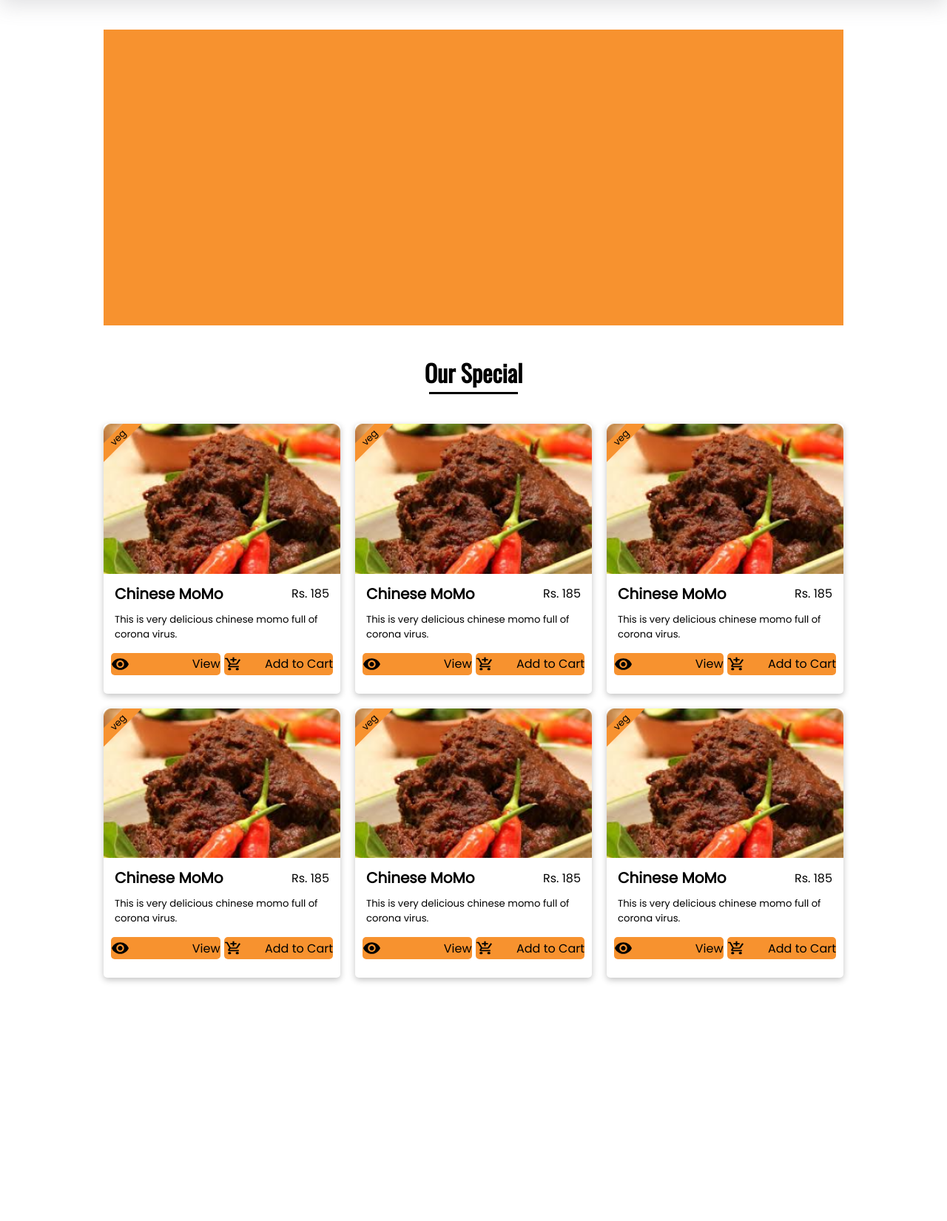
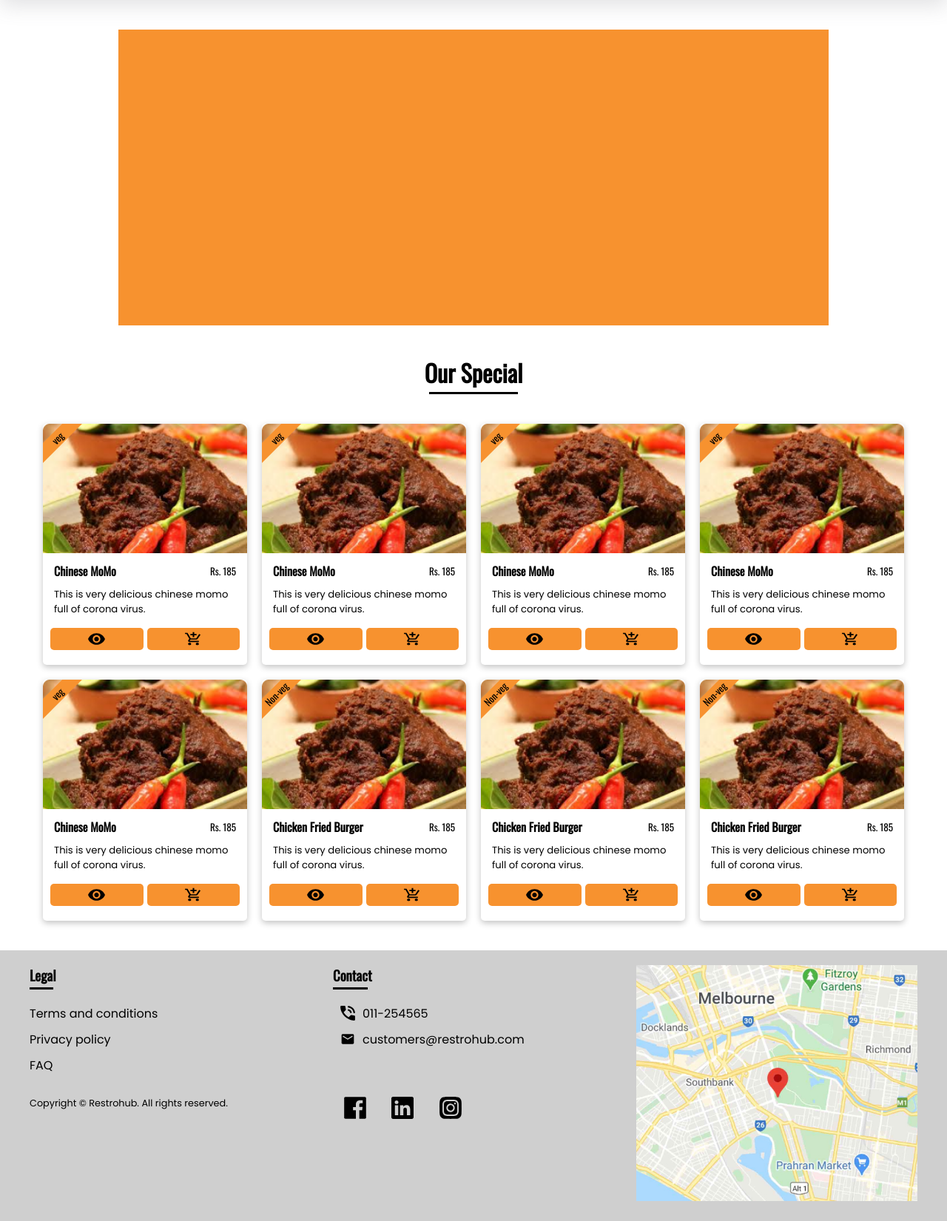
Before and after one commit to coderSuresh/online-food-ordering-system, a PHP site: page / in a window 1280 px wide. Shown: the part 70-1721 px from the top of the page at 74% size. Before the commit the page ends 1398 px from the top, so only its background shows below. Run offline with PHP 8.4, Linux system fonts and the light colour scheme; some libraries are stand-ins or nearby versions.

Commit message:
feat: add footer

```diff
--- /dev/null
+++ b/index.html
@@ -0,0 +1,300 @@
+<?php
+session_start();
+?>
+<!DOCTYPE html>
+<html lang="en">
+
+<head>
+    <meta charset="UTF-8">
+    <meta http-equiv="X-UA-Compatible" content="IE=edge">
+    <meta name="viewport" content="width=device-width, initial-scale=1.0">
+    <meta name="description"
+        content="Are you hungry? You are at the right place. We offer mouth watering foods at your doorstep. Click now and order food online.">
+    <meta name="author" content="Ashish Acharya, Bibek Mahat, Parask K. Bhandari, Suresh Dahal">
+    <link rel="shortcut icon" href="./images/logo.png" type="image/x-icon">
+    <title>RestroHub | Order Food Online</title>
+    <link rel="stylesheet" href="./styles/style.css">
+</head>
+
+<body>
+
+    <header>
+        <nav class="top_nav flex items-center">
+            <a href="./index.html" class="logo heading flex items-center"><img src="./images/logo.png" alt="logo">Restro
+                <span>Hub</span></a>
+
+            <ul class="flex items-center">
+                <li class="flex direction-col"><a href="menu.html">Menu</a></li>
+
+                <!-- nav search form -->
+                <li>
+                    <form action="#" method="post" class="search_form flex items-center border-curve-lg">
+                        <input type="search" name="search" placeholder="search..." id="search"
+                            class="search no_outline">
+                        <button type="submit" class="btn_search no_outline no_bg"><img src="./images/ic_search.svg"
+                                alt="search icon" class="icon_search"></button>
+                    </form>
+                </li>
+
+                <li class="flex direction-col"><a href="./php/customer_auth/login.php"><img src="./images/ic_acc.svg"
+                            alt="account"></a>
+                    <span class="nav__tooltip">Account</span>
+                </li>
+                <li class="flex direction-col"><a href="#"><img src="./images/ic_cart.svg" alt="cart"></a> <span
+                        class="nav__tooltip">Cart</span> </li>
+            </ul>
+        </nav>
+
+    </header>
+
+    <main class="main">
+
+        <section class="hero">
+            <!-- TODO: slider/banner goes here -->
+        </section>
+
+        <h1 class="heading our_special ml-auto">Our Special
+            <hr class="underline ml-auto no_outline">
+        </h1>
+
+        <!-- cards container -->
+        <div class="food_cards flex gap wrap justify-center">
+            <div class="menu_food-card border-curve shadow">
+                <!-- testing badge or something for card -->
+                <p class="card__tag text-center heading">veg</p>
+
+                <div class="card__food-img">
+                    <img src="./images/food.png" class="food_img w-full" alt="food">
+                </div>
+                <article class="card__food-info flex items-center">
+                    <h2 class="card__food-title heading">Chinese MoMo</h2>
+                    <p class="card__food-price heading">Rs. 185</p>
+                </article>
+                <p class="card__food-desc">This is very delicious chinese momo full of corona virus.</p>
+                <div class="card__btns flex">
+                    <a href="#" class="card__btn flex justify-center border-curve">
+                        <img src="./images/ic_eye.svg" alt="view">
+                    </a>
+                    <a href="#" class="card__btn flex justify-center border-curve">
+                        <img src="./images/ic_add-cart.svg" alt="add to cart">
+                    </a>
+                </div>
+            </div>
+            <div class="menu_food-card border-curve shadow">
+                <!-- testing badge or something for card -->
+                <p class="card__tag text-center heading">veg</p>
+
+                <div class="card__food-img">
+                    <img src="./images/food.png" class="food_img w-full" alt="food">
+                </div>
+                <article class="card__food-info flex items-center">
+                    <h2 class="card__food-title heading">Chinese MoMo</h2>
+                    <p class="card__food-price heading">Rs. 185</p>
+                </article>
+                <p class="card__food-desc">This is very delicious chinese momo full of corona virus.</p>
+                <div class="card__btns flex">
+                    <a href="#" class="card__btn flex justify-center border-curve">
+                        <img src="./images/ic_eye.svg" alt="view">
+
+                    </a>
+                    <a href="#" class="card__btn flex justify-center border-curve">
+                        <img src="./images/ic_add-cart.svg" alt="add to cart">
+
+                    </a>
+                </div>
+            </div>
+            <div class="menu_food-card border-curve shadow">
+                <!-- testing badge or something for card -->
+                <p class="card__tag text-center heading">veg</p>
+
+                <div class="card__food-img">
+                    <img src="./images/food.png" class="food_img w-full" alt="food">
+                </div>
+                <article class="card__food-info flex items-center">
+                    <h2 class="card__food-title heading">Chinese MoMo</h2>
+                    <p class="card__food-price heading">Rs. 185</p>
+                </article>
+                <p class="card__food-desc">This is very delicious chinese momo full of corona virus.</p>
+                <div class="card__btns flex">
+                    <a href="#" class="card__btn flex justify-center border-curve">
+                        <img src="./images/ic_eye.svg" alt="view">
+                    </a>
+                    <a href="#" class="card__btn flex justify-center border-curve">
+                        <img src="./images/ic_add-cart.svg" alt="add to cart">
+                    </a>
+                </div>
+            </div>
+            <div class="menu_food-card border-curve shadow">
+                <!-- testing badge or something for card -->
+                <p class="card__tag text-center heading">veg</p>
+
+                <div class="card__food-img">
+                    <img src="./images/food.png" class="food_img w-full" alt="food">
+                </div>
+                <article class="card__food-info flex items-center">
+                    <h2 class="card__food-title heading">Chinese MoMo</h2>
+                    <p class="card__food-price heading">Rs. 185</p>
+                </article>
+                <p class="card__food-desc">This is very delicious chinese momo full of corona virus.</p>
+                <div class="card__btns flex">
+                    <a href="#" class="card__btn flex justify-center border-curve">
+                        <img src="./images/ic_eye.svg" alt="view">
+                    </a>
+                    <a href="#" class="card__btn flex justify-center border-curve">
+                        <img src="./images/ic_add-cart.svg" alt="add to cart">
+                    </a>
+                </div>
+            </div>
+            <div class="menu_food-card border-curve shadow">
+                <!-- testing badge or something for card -->
+                <p class="card__tag text-center heading">veg</p>
+
+                <div class="card__food-img">
+                    <img src="./images/food.png" class="food_img w-full" alt="food">
+                </div>
+                <article class="card__food-info flex items-center">
+                    <h2 class="card__food-title heading">Chinese MoMo</h2>
+                    <p class="card__food-price heading">Rs. 185</p>
+                </article>
+                <p class="card__food-desc">This is very delicious chinese momo full of corona virus.</p>
+                <div class="card__btns flex">
+                    <a href="#" class="card__btn flex justify-center border-curve">
+                        <img src="./images/ic_eye.svg" alt="view">
+                    </a>
+                    <a href="#" class="card__btn flex justify-center border-curve">
+                        <img src="./images/ic_add-cart.svg" alt="add to cart">
+                    </a>
+                </div>
+            </div>
+
+            <div class="menu_food-card border-curve shadow">
+                <!-- testing badge or something for card -->
+                <p class="card__tag text-center heading">Non-veg</p>
+
+                <div class="card__food-img">
+                    <img src="./images/food.png" class="food_img w-full" alt="food">
+                </div>
+                <article class="card__food-info flex items-center">
+                    <h2 class="card__food-title heading">Chicken Fried Burger</h2>
+                    <p class="card__food-price heading">Rs. 185</p>
+                </article>
+                <p class="card__food-desc">This is very delicious chinese momo full of corona virus.</p>
+                <div class="card__btns flex">
+                    <a href="#" class="card__btn flex justify-center border-curve">
+                        <img src="./images/ic_eye.svg" alt="view">
+                    </a>
+                    <a href="#" class="card__btn flex justify-center border-curve">
+                        <img src="./images/ic_add-cart.svg" alt="add to cart">
+                    </a>
+                </div>
+            </div>
+            <div class="menu_food-card border-curve shadow">
+                <!-- testing badge or something for card -->
+                <p class="card__tag text-center heading">Non-veg</p>
+
+                <div class="card__food-img">
+                    <img src="./images/food.png" class="food_img w-full" alt="food">
+                </div>
+                <article class="card__food-info flex items-center">
+                    <h2 class="card__food-title heading">Chicken Fried Burger</h2>
+                    <p class="card__food-price heading">Rs. 185</p>
+                </article>
+                <p class="card__food-desc">This is very delicious chinese momo full of corona virus.</p>
+                <div class="card__btns flex">
+                    <a href="#" class="card__btn flex justify-center border-curve">
+                        <img src="./images/ic_eye.svg" alt="view">
+                    </a>
+                    <a href="#" class="card__btn flex justify-center border-curve">
+                        <img src="./images/ic_add-cart.svg" alt="add to cart">
+                    </a>
+                </div>
+            </div>
+            <div class="menu_food-card border-curve shadow">
+                <!-- testing badge or something for card -->
+                <p class="card__tag text-center heading">Non-veg</p>
+
+                <div class="card__food-img">
+                    <img src="./images/food.png" class="food_img w-full" alt="food">
+                </div>
+                <article class="card__food-info flex items-center">
+                    <h2 class="card__food-title heading">Chicken Fried Burger</h2>
+                    <p class="card__food-price heading">Rs. 185</p>
+                </article>
+                <p class="card__food-desc">This is very delicious chinese momo full of corona virus.</p>
+                <div class="card__btns flex">
+                    <a href="#" class="card__btn flex justify-center border-curve">
+                        <img src="./images/ic_eye.svg" alt="view">
+                    </a>
+                    <a href="#" class="card__btn flex justify-center border-curve">
+                        <img src="./images/ic_add-cart.svg" alt="add to cart">
+                    </a>
+                </div>
+            </div>
+        </div>
+        <!-- card end -->
+    </main>
+
+    <footer class="footer">
+        <section>
+            <div class="footer_title">
+                <h3 class="heading">Legal</h3>
+                <hr class="underline no_outline">
+            </div>
+            <ul>
+                <li><a href="#">Terms and conditions</a></li>
+                <li><a href="#">Privacy policy</a></li>
+                <li><a href="#">FAQ</a></li>
+            </ul>
+        </section>
+        <section>
+            <div class="footer_title">
+                <h3 class="heading">Contact</h3>
+                <hr class="underline no_outline">
+            </div>
+            <ul>
+                <li>
+                    <a href="#">
+                        <div class="flex items-center justify-start">
+                            <img src="./images/ic_call.svg" class="icon_with_text" alt="call icon">
+                            <p>011-254565</p>
+                        </div>
+                    </a>
+                </li>
+                <li>
+                    <a href="#">
+                        <div class="flex items-center justify-start">
+                            <img src="./images/ic_mail.svg" class="icon_with_text" alt="mail icon">
+                            <p>customers@restrohub.com</p>
+                        </div>
+                    </a>
+                </li>
+            </ul>
+        </section>
+
+        <div class="footer_map">
+            <img src="./images/img_map.jpg" alt="our location on map">
+        </div>
+
+        <div class="copyright">
+            <p>Copyright &copy; <span class="footer_year"></span> Restrohub. All rights reserved.</p>
+        </div>
+        <div class="social">
+            <a href="#" aria-label="our facebook">
+                <img src="./images/ic_facebook_dark.svg" alt="facebook">
+            </a>
+            <a href="#" aria-label="our linkedin">
+                <img src="./images/ic_linkedin.svg" alt="linkedin">
+            </a>
+            <a href="#" aria-label="our instagram">
+                <img src="./images/ic_insta.svg" alt="instagram">
+            </a>
+        </div>
+    </footer>
+
+    <script type="module" src="./js/app.js"></script>
+</body>
+
+</html>
+<?php
+session_unset();
+?>
--- a/index.php
+++ /dev/null
@@ -1,188 +0,0 @@
-<?php
-session_start();
-?>
-<!DOCTYPE html>
-<html lang="en">
-
-<head>
-    <meta charset="UTF-8">
-    <meta http-equiv="X-UA-Compatible" content="IE=edge">
-    <meta name="viewport" content="width=device-width, initial-scale=1.0">
-    <meta name="description"
-        content="Are you hungry? You are at the right place. We offer mouth watering foods at your doorstep. Click now and order food online.">
-    <meta name="author" content="Ashish Acharya, Bibek Mahat, Parask K. Bhandari, Suresh Dahal">
-    <link rel="shortcut icon" href="./images/logo.png" type="image/x-icon">
-    <title>RestroHub | Order Food Online</title>
-    <link rel="stylesheet" href="./styles/style.css">
-    <script src="./js/app.js" defer></script>
-</head>
-
-<body>
-
-    <header>
-        <nav class="top_nav flex items-center">
-            <a href="./index.html" class="logo heading flex items-center"><img src="./images/logo.png" alt="logo">Restro
-                <span>Hub</span></a>
-
-            <ul class="flex items-center">
-                <li class="flex direction-col"><a href="menu.html">Menu</a></li>
-
-                <!-- nav search form -->
-                <li>
-                    <form action="#" method="post" class="search_form flex items-center border-curve-lg">
-                        <input type="search" name="search" placeholder="search..." id="search"
-                            class="search no_outline">
-                        <button type="submit" class="btn_search no_outline no_bg"><img src="./images/ic_search.svg"
-                                alt="search icon" class="icon_search"></button>
-                    </form>
-                </li>
-
-                <li class="flex direction-col"><a href="./php/customer_auth/login.php"><img src="./images/ic_acc.svg" alt="account"></a>
-                    <span class="nav__tooltip">Account</span> </li>
-                <li class="flex direction-col"><a href="#"><img src="./images/ic_cart.svg" alt="cart"></a> <span
-                        class="nav__tooltip">Cart</span> </li>
-            </ul>
-        </nav>
-
-    </header>
-
-    <main class="main">
-
-        <section class="hero">
-            <!-- TODO: slider/banner goes here -->
-        </section>
-
-        <h1 class="heading our_special ml-auto">Our Special
-            <hr class="underline ml-auto no_outline">
-        </h1>
-
-        <!-- cards container -->
-        <section class="card__container flex wrap gap justify-center">
-
-            <!-- card start -->
-            <article class="food_card border-curve shadow">
-                <!-- testing badge or something for card -->
-                <p class="card__tag text-center">veg</p>
-
-                <div class="card__food-img">
-                    <img src="./images/food.png" class="food_img w-full" alt="food">
-                </div>
-                <article class="card__food-info flex items-center">
-                    <h2 class="card__food-title">Chinese MoMo</h2>
-                    <p class="card__food-price">Rs. 185</p>
-                </article>
-                <p class="card__food-desc">This is very delicious chinese momo full of corona virus.</p>
-                <article class="card__btns flex items-center">
-                    <a href="#" class="card__btn border-curve flex items-center"><img src="./images/ic_eye.svg"
-                            alt="view">View</a>
-                    <a href="#" class="card__btn border-curve flex items-center"><img src="./images/ic_add-cart.svg"
-                            alt="add to cart">Add to Cart</a>
-                </article>
-            </article>
-            <article class="food_card border-curve shadow">
-                <!-- testing badge or something for card -->
-                <p class="card__tag text-center">veg</p>
-
-                <div class="card__food-img">
-                    <img src="./images/food.png" class="food_img w-full" alt="food">
-                </div>
-                <article class="card__food-info flex items-center">
-                    <h2 class="card__food-title">Chinese MoMo</h2>
-                    <p class="card__food-price">Rs. 185</p>
-                </article>
-                <p class="card__food-desc">This is very delicious chinese momo full of corona virus.</p>
-                <article class="card__btns flex items-center">
-                    <a href="#" class="card__btn border-curve flex items-center"><img src="./images/ic_eye.svg"
-                            alt="view">View</a>
-                    <a href="#" class="card__btn border-curve flex items-center"><img src="./images/ic_add-cart.svg"
-                            alt="add to cart">Add to Cart</a>
-                </article>
-            </article>
-            <article class="food_card border-curve shadow">
-                <!-- testing badge or something for card -->
-                <p class="card__tag text-center">veg</p>
-
-                <div class="card__food-img">
-                    <img src="./images/food.png" class="food_img w-full" alt="food">
-                </div>
-                <article class="card__food-info flex items-center">
-                    <h2 class="card__food-title">Chinese MoMo</h2>
-                    <p class="card__food-price">Rs. 185</p>
-                </article>
-                <p class="card__food-desc">This is very delicious chinese momo full of corona virus.</p>
-                <article class="card__btns flex items-center">
-                    <a href="#" class="card__btn border-curve flex items-center"><img src="./images/ic_eye.svg"
-                            alt="view">View</a>
-                    <a href="#" class="card__btn border-curve flex items-center"><img src="./images/ic_add-cart.svg"
-                            alt="add to cart">Add to Cart</a>
-                </article>
-            </article>
-            <article class="food_card border-curve shadow">
-                <!-- testing badge or something for card -->
-                <p class="card__tag text-center">veg</p>
-
-                <div class="card__food-img">
-                    <img src="./images/food.png" class="food_img w-full" alt="food">
-                </div>
-                <article class="card__food-info flex items-center">
-                    <h2 class="card__food-title">Chinese MoMo</h2>
-                    <p class="card__food-price">Rs. 185</p>
-                </article>
-                <p class="card__food-desc">This is very delicious chinese momo full of corona virus.</p>
-                <article class="card__btns flex items-center">
-                    <a href="#" class="card__btn border-curve flex items-center"><img src="./images/ic_eye.svg"
-                            alt="view">View</a>
-                    <a href="#" class="card__btn border-curve flex items-center"><img src="./images/ic_add-cart.svg"
-                            alt="add to cart">Add to Cart</a>
-                </article>
-            </article>
-            <article class="food_card border-curve shadow">
-                <!-- testing badge or something for card -->
-                <p class="card__tag text-center">veg</p>
-
-                <div class="card__food-img">
-                    <img src="./images/food.png" class="food_img w-full" alt="food">
-                </div>
-                <article class="card__food-info flex items-center">
-                    <h2 class="card__food-title">Chinese MoMo</h2>
-                    <p class="card__food-price">Rs. 185</p>
-                </article>
-                <p class="card__food-desc">This is very delicious chinese momo full of corona virus.</p>
-                <article class="card__btns flex items-center">
-                    <a href="#" class="card__btn border-curve flex items-center"><img src="./images/ic_eye.svg"
-                            alt="view">View</a>
-                    <a href="#" class="card__btn border-curve flex items-center"><img src="./images/ic_add-cart.svg"
-                            alt="add to cart">Add to Cart</a>
-                </article>
-            </article>
-            <article class="food_card border-curve shadow">
-                <!-- testing badge or something for card -->
-                <p class="card__tag text-center">veg</p>
-
-                <div class="card__food-img">
-                    <img src="./images/food.png" class="food_img w-full" alt="food">
-                </div>
-                <article class="card__food-info flex items-center">
-                    <h2 class="card__food-title">Chinese MoMo</h2>
-                    <p class="card__food-price">Rs. 185</p>
-                </article>
-                <p class="card__food-desc">This is very delicious chinese momo full of corona virus.</p>
-                <article class="card__btns flex items-center">
-                    <a href="#" class="card__btn border-curve flex items-center"><img src="./images/ic_eye.svg"
-                            alt="view">View</a>
-                    <a href="#" class="card__btn border-curve flex items-center"><img src="./images/ic_add-cart.svg"
-                            alt="add to cart">Add to Cart</a>
-                </article>
-            </article>
-            <!-- card end -->
-
-        </section>
-
-    </main>
-
-</body>
-
-</html>
-<?php
-session_unset();
-?>
--- a/js/app.js
+++ b/js/app.js
@@ -201,3 +201,7 @@
         }
     })
 }
+
+// display current year on footer
+const year = document.querySelector(".footer_year")
+year && (year.textContent = new Date().getFullYear())
--- a/styles/style.css
+++ b/styles/style.css
@@ -315,26 +315,16 @@
     margin-bottom: 40px;
 }
 
+.main {
+    padding: 0 40px;
+    margin: 0 auto;
+}
+
 .underline {
     margin-top: 3px;
     height: 3px;
     background-color: var(--black);
     width: 90%;
-}
-
-/* food container */
-.card__container {
-    margin: 20px 40px;
-    z-index: 0;
-}
-
-/* individual food container card */
-.food_card {
-    background-color: var(--white);
-    width: 320px !important;
-    padding-bottom: 15px;
-    position: relative;
-    overflow: hidden;
 }
 
 .card__food-img {
@@ -399,6 +389,52 @@
     top: 10px;
 }
 
+/* footer for customers */
+.footer {
+    margin-top: 40px;
+    background-color: var(--trans-black);
+    padding: 20px 40px;
+    display: grid;
+    grid-template-columns: repeat(3, 1fr);
+    grid-template-rows: repeat(2, 1fr);
+    gap: 30px;
+}
+
+.footer .footer_title {
+    width: fit-content;
+    margin-bottom: 20px;
+}
+
+.footer ul li {
+    margin-top: 10px;
+}
+
+.footer .social img {
+    margin: 0 15px;
+    width: 30px;
+}
+
+.footer .copyright {
+    font-size: 0.8rem;
+}
+
+.footer_map {
+    grid-area: 1 / 3 / span 2 / span 1;
+}
+
+.footer_map img {
+    width: 100%;
+}
+
+.icon_with_text {
+    margin: 0 10px;
+    width: 20px;
+}
+
+.lower_footer {
+    flex-grow: 100vw;
+}
+
 /* =============== for menu.html ===================*/
 .menu_sidebar {
     width: 150px !important;
@@ -438,7 +474,9 @@
 }
 
 .menu_food-card {
-    width: 200px;
+    min-width: 200px;
+    max-width: 300px;
+    flex: 0 1 23%;
     position: relative;
     padding-bottom: 10px;
     background-color: var(--white);
```
Also changed, not shown: images/ic_call.svg (added), images/ic_facebook_dark.svg (added), images/ic_insta.svg (added), images/ic_linkedin.svg (added), images/img_map.jpg (added).
